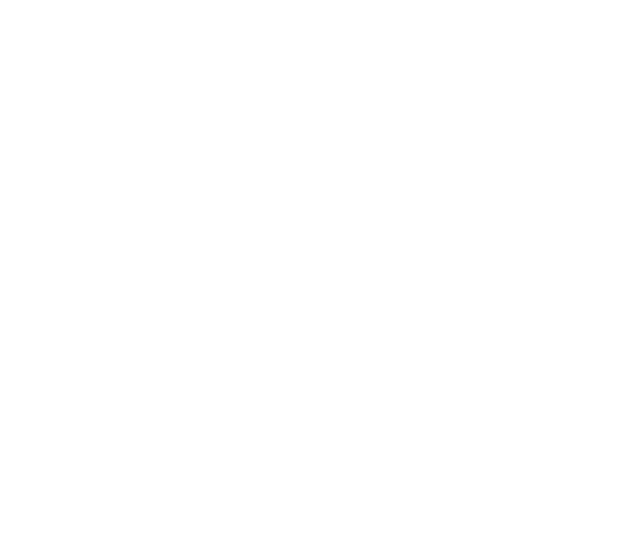
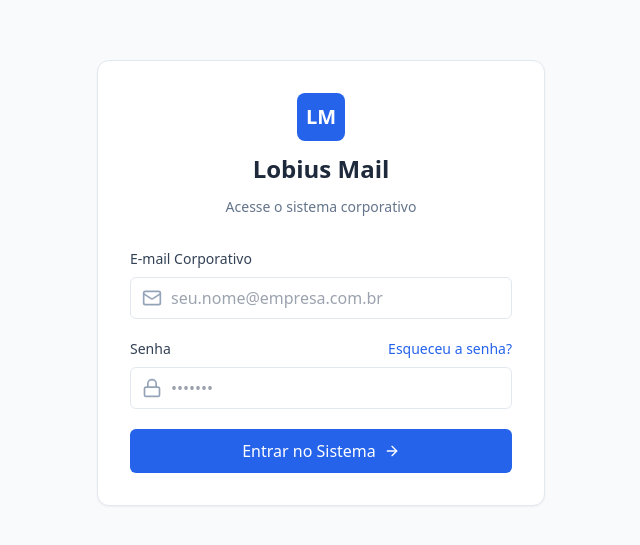
Before and after one commit to O-Guiih/Lobius-Mail, a React (Vite) app in the folder lobius-mail/frontend/: page /login in a window 1280 px wide. Before the commit this address had no page. Shown: the part 117-662 px from the top of the page, without its empty margins (319-959 px from the left). Built offline with nearby package versions, Linux system fonts and the light colour scheme.

Commit message:
criacao da tela de login e atualizacao do app.tsx (rotas)

```diff
--- a/lobius-mail/frontend/src/App.tsx
+++ b/lobius-mail/frontend/src/App.tsx
@@ -3,25 +3,33 @@
 import { Dashboard } from "./pages/Dashboard";
 import Importar from "./pages/Importar";
 import Pesquisar from "./pages/Pesquisar";
-import ArquivosPST from "./pages/ArquivosPST"
+import ArquivosPST from "./pages/ArquivosPST";
+import Login from "./pages/Login";
 
 
 export default function App() {
     return (
         <BrowserRouter>
             <Routes>
-                <Route path="/" element={<DashboardLayout />}>
-                    {/* Redireciona a raiz direto para o dashboard */}
-                    <Route index element={<Navigate to="/dashboard" replace />} />
+                {/* ========================================= */}
+                {/* ROTAS PÚBLICAS (Fora do sistema (login, cadastro))*/}
+                {/* ========================================= */}
 
-                    {/* Rota oficial do Dashboard */}
+                {/* Raiz (Quando o usuário entrar vai direto para a tela de login) */}
+                <Route path="/" element={<Navigate to="/login" replace />} />
+
+                {/* Tela de Login */}
+                <Route path="/login" element={<Login />} />
+
+                {/* ========================================= */}
+                {/* ROTAS INTERNAS (Dentro do sistema)     */}
+                {/* ========================================= */}
+
+                    {/* ROTAS*/}
+                <Route element={<DashboardLayout />}>
                     <Route path="dashboard" element={<Dashboard />} />
-
-                    {/* Rotas oficiais das telas que já foram criadas */}
                     <Route path="pesquisar" element={<Pesquisar />} />
                     <Route path="importar" element={<Importar/>} />
-
-                    {/* Rotas temporárias */}
                     <Route path="arquivos-pst" element={<ArquivosPST />} />
                 </Route>
             </Routes>
--- /dev/null
+++ b/lobius-mail/frontend/src/pages/Login.tsx
@@ -0,0 +1,70 @@
+import { Mail, Lock, ArrowRight } from "lucide-react";
+import { Link } from "react-router-dom";
+
+export default function Login () {
+    return (
+        // Fundo da tela ocupando altura e centralizando o conteúdo
+        <div className="min-h-screen flex items-center justify-center bg-slate-50 p-4">
+
+            {/* Card principal de Login */}
+            <div className="w-full max-w-md bg-white rounded-xl shadow-sm border border-slate-200 p-8">
+
+                {/* Logo e Boas-vindas */}
+                <div className="flex flex-col items-center gap-3 mb-8">
+                    <div className="w-12 h-12 bg-blue-600 rounded-lg flex items-center justify-center text-white text-xl font-bold">
+                        LM
+                    </div>
+                    <h1 className="text-2xl font-bold text-slate-800">Lobius Mail</h1>
+                    <p className="text-slate-500 text-sm">Acesse o sistema corporativo</p>
+                </div>
+
+                {/* Formulário */}
+                <form className="space-y-5" onSubmit={(e) => e.preventDefault()}>
+
+                    {/* Campo de E-mail */}
+                    <div className="space-y-2">
+                        <label className="text-sm font-medium text-slate-700 block">E-mail Corporativo</label>
+                        <div className="relative">
+                            <div className="absolute inset-y-0 left-0 flex items-center pl-3 pointer-events-none text-slate-400">
+                                <Mail className="w-5 h-5" />
+                            </div>
+                            <input
+                                type="email"
+                                className="w-full pl-10 pr-3 py-2 border border-slate-200 rounded-md focus:outline-none focus:ring-2 focus:ring-blue-500 focus:border-transparent transition-all"
+                                placeholder="seu.nome@empresa.com.br"
+                            />
+                        </div>
+                    </div>
+
+                    {/* Campo de Senha */}
+                    <div className="space-y-2">
+                        <div className="flex justify-between items-center">
+                            <label className="text-sm font-medium text-slate-700 block">Senha</label>
+                            <a href="#" className="text-sm text-blue-600 hover:underline">Esqueceu a senha?</a>
+                        </div>
+
+                        <div className="relative">
+                            <div className="absolute inset-y-0 left-0 flex items-center pl-3 pointer-events-none text-slate-400">
+                                <Lock className="w-5 h-5" />
+                            </div>
+                            <input
+                                type="password"
+                                className="w-full pl-10 pr-3 py-2 border border-slate-200 rounded-md focus:outline-none focus:ring-2 focus:ring-blue-500 focus:border-tranparent transition-all"
+                                placeholder="•••••••"
+                            />
+                        </div>
+                    </div>
+
+                    {/* Botão de Entrar (Simulando o login levando para o Dashboard) */}
+                    <Link
+                        to="/dashboard"
+                        className="w-full flex items-center justify-center gap-2 bg-blue-600 hover:bg-blue-700 text-white font-medium py-2.5 rounded-md transition-colors mt-6"
+                    >
+                        Entrar no Sistema
+                        <ArrowRight className="w-4 h-4" />
+                    </Link>
+                </form>
+            </div>
+        </div>
+    );
+}
```
